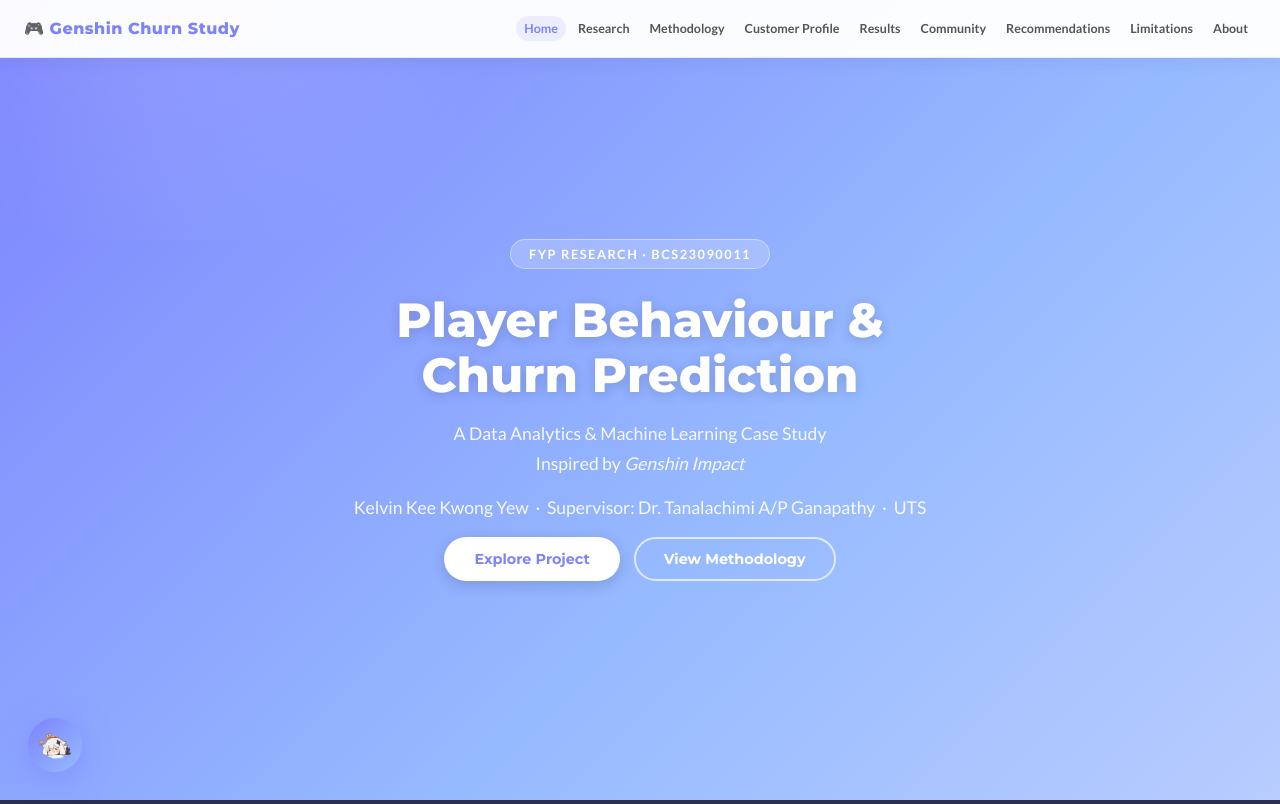
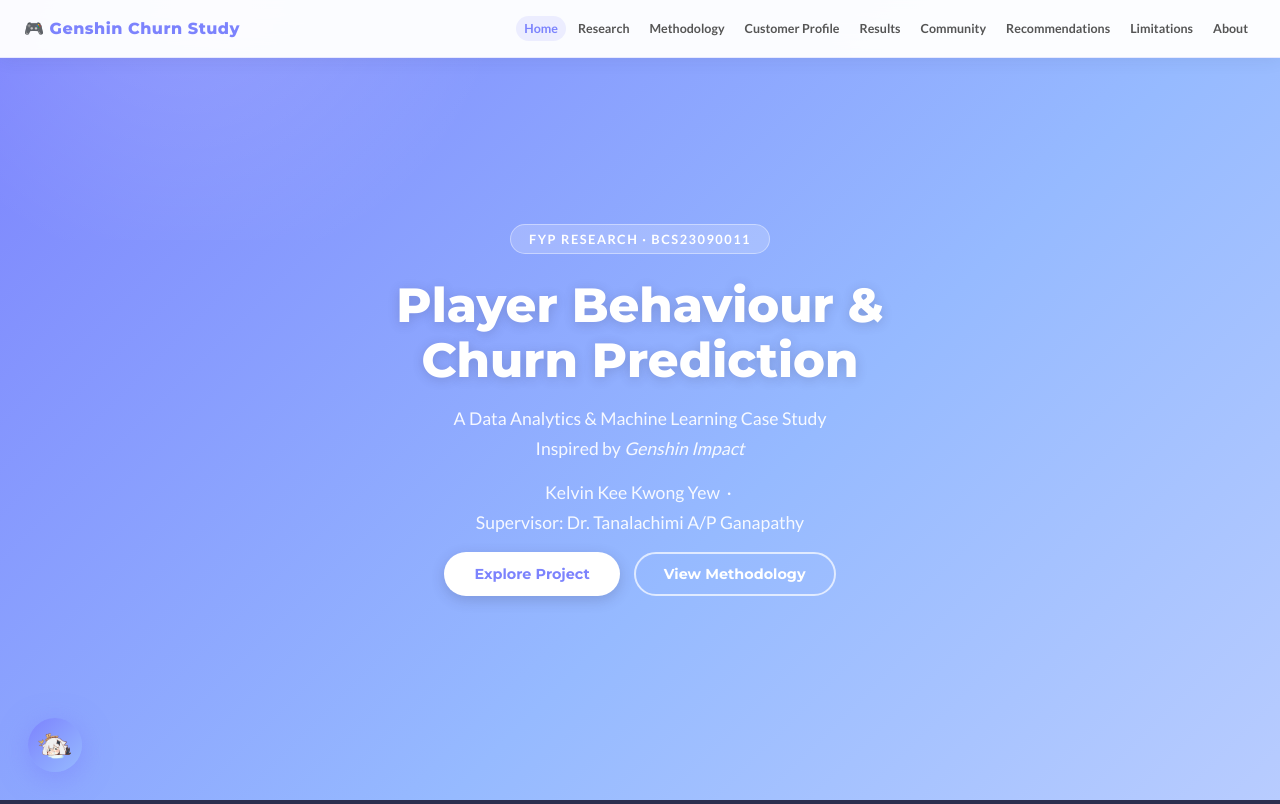
Before and after one commit to BCS23090011/Final_Year_Project, a Flask app: page / in a window 1280 px wide. Shown: the top 804 px of the page. Run offline with Flask 3, Linux system fonts and the light colour scheme.

Commit message:
Removing uts

```diff
--- a/templates/index.html
+++ b/templates/index.html
@@ -16,7 +16,7 @@
   <div class="hero-badge">FYP Research · BCS23090011</div>
   <h1>Player Behaviour &amp;<br>Churn Prediction</h1>
   <p>A Data Analytics &amp; Machine Learning Case Study<br>Inspired by <em>Genshin Impact</em></p>
-  <p class="hero-meta">Kelvin Kee Kwong Yew &nbsp;·&nbsp; Supervisor: Dr. Tanalachimi A/P Ganapathy &nbsp;·&nbsp; UTS</p>
+  <p class="hero-meta">Kelvin Kee Kwong Yew &nbsp;·&nbsp;<br> Supervisor: Dr. Tanalachimi A/P Ganapathy</p>
   <div class="hero-btns">
     <a href="#overview" class="btn-hero">Explore Project</a>
     <a href="/methodology" class="btn-hero-outline">View Methodology</a>
```
